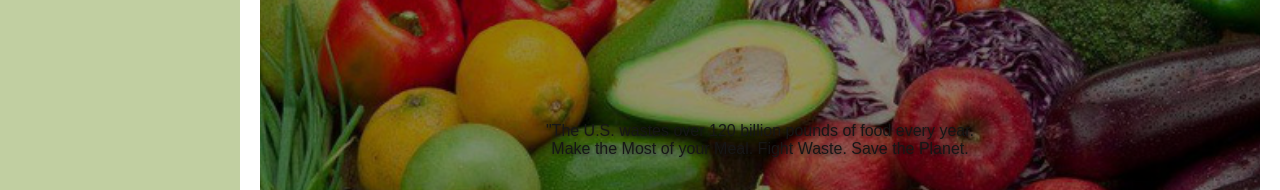
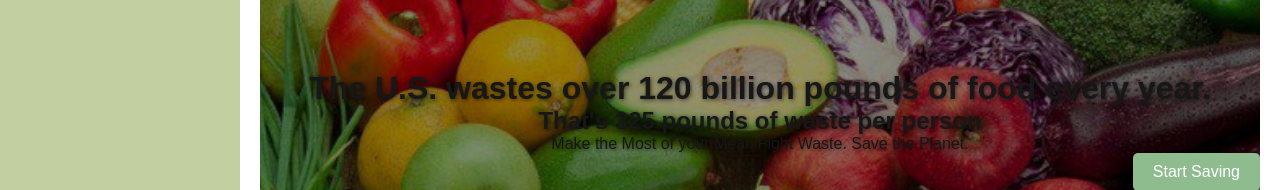
Before and after one commit to TheChozenWon/Temp, a Next.js app: page / in a window 1280 px wide. Shown: the part 356-546 px from the top of the page. Built offline with nearby package versions, Linux system fonts and the light colour scheme.

Commit message:
change home page

```diff
--- a/src/app/page.tsx
+++ b/src/app/page.tsx
@@ -5,11 +5,10 @@ export default function Home() {
     <div className={styles.container}>
       <main className={styles.main}>
         <div className={styles.hero}>
-          <blockquote>
-            "The U.S. wastes over 120 billion pounds of food every year.
-            </blockquote>
+          <h1>The U.S. wastes over 120 billion pounds of food every year.</h1>
+          <h2>That's 325 pounds of waste per person</h2>
           <p>Make the Most of your Meal. Fight Waste. Save the Planet.</p>
-        </div>
+
 {/*
         <section className={styles.mission}>
           <h2>Our mission: Prevent food waste</h2>
@@ -21,8 +20,11 @@ export default function Home() {
         </section> */}
 
         <button className={styles.button}>Start Saving</button>
-      </main>
+
       <button className={styles.addNewButton}>Add New</button>
+      </div>
+
+    </main>
     </div>
   );
 }
```
